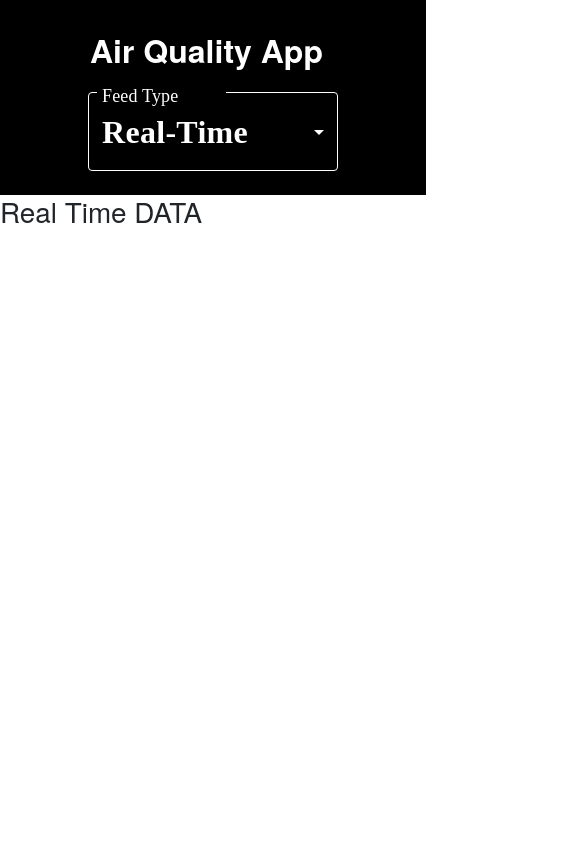
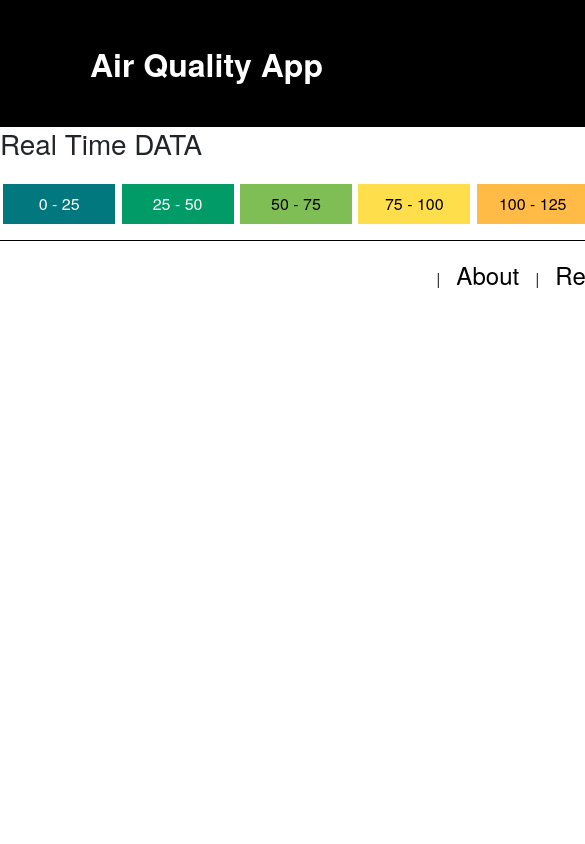
Before and after one commit to Annel18/airQualityMonitoring, a React (Vite) app: page / in a window 390 px wide. Shown: the top 844 px of the page, 585 px wide, since content can reach past the window. Built offline with nearby package versions, Linux system fonts and the light colour scheme; a web font is replaced by a local one.

Commit message:
media queries added for footer

```diff
--- a/src/components/Footer.jsx
+++ b/src/components/Footer.jsx
@@ -52,11 +52,11 @@ export default function Footer() {
   return (
     <footer>
       <div className="levels-key">
-        {aqiColorKey.map(level => {
+        {aqiColorKey.map((level,i) => {
           const colorKey = level.backgroundColor
           const textColor = level.color
           return (
-            <p className="levels-aqi"
+            <p key={i} className="levels-aqi"
               style={{ backgroundColor: colorKey, color: textColor }}
             >{level.aqi}</p>
           )
@@ -64,9 +64,13 @@ export default function Footer() {
         }
       </div>
       <nav className="footer-nav">
+      <p>|</p>
         <a href="">About </a>
+        <p>|</p>
         <a href="">Resources</a>
+        <p>|</p>
         <a href="">Source Code</a>
+        <p>|</p>
       </nav>
     </footer>
   )
--- a/src/styles/components/Footer.scss
+++ b/src/styles/components/Footer.scss
@@ -1,5 +1,17 @@
+footer{
+  @media (min-width: 600px) {
+    border-top: 1px solid black;
+    display:flex;
+    flex-direction: row-reverse;
+    align-items: baseline;
+    justify-content:center;
+  }
+}
 footer > *{
   justify-content: center;
+  @media (min-width: 600px) {
+   padding: 0 5rem;
+  }
 }
 
 .levels-key{
@@ -7,18 +19,23 @@ footer > *{
 }
 
 .levels-aqi{
-  padding: 1rem;
+  padding: 0.5rem;
   // background-color: red;
   // color: white;
-  width: 5rem;
+  width: 7rem;
   text-align: center;
-  margin: 1rem;
+  margin: 1rem 0.2rem;
 }
 
 .footer-nav{
   border-top: 1px solid black;
   display: flex;
+  align-items: baseline;
   a{
     padding: 1rem;
   }
+
+  @media (min-width: 600px) {
+    border-top: none;
+  }
 }
--- a/src/styles/global/base.scss
+++ b/src/styles/global/base.scss
@@ -13,11 +13,19 @@ body {
 }
 
 main {
-    min-height: calc(100vh - 66.25px);
-
+    // min-height: calc(100vh - 126.94px - 169.41px);
+    @media (min-width: 600px) {
+      min-height: calc(100vh - 126.94px - 73.45px);
+    }
 }
 
 .spinner {
     padding-top: 5em;
     @include flex(row, center, center);
 }
+
+a {
+  font-size: 1.5rem;
+  text-decoration: none;
+  color: $primary-color;
+}
--- a/src/styles/global/variables.scss
+++ b/src/styles/global/variables.scss
@@ -1,7 +1,7 @@
 @import url('https://fonts.cdnfonts.com/css/termina-test');
 @import url('https://fonts.googleapis.com/css2?family=Nunito:wght@200;300;400;500;600;700;800&family=Roboto:wght@100&display=swap');
 
-$primary-color: #b3b3b3;
+$primary-color: #000000;
 $navBar-color: rgb(0, 0, 0);
 
 @mixin flex($direction, $align, $justify) {
--- a/src/styles/main.scss
+++ b/src/styles/main.scss
@@ -1,3 +1,4 @@
 @import './global/variables.scss';
 @import './global/base.scss';
 @import './components/header.scss';
+@import './components/footer.scss';
```
